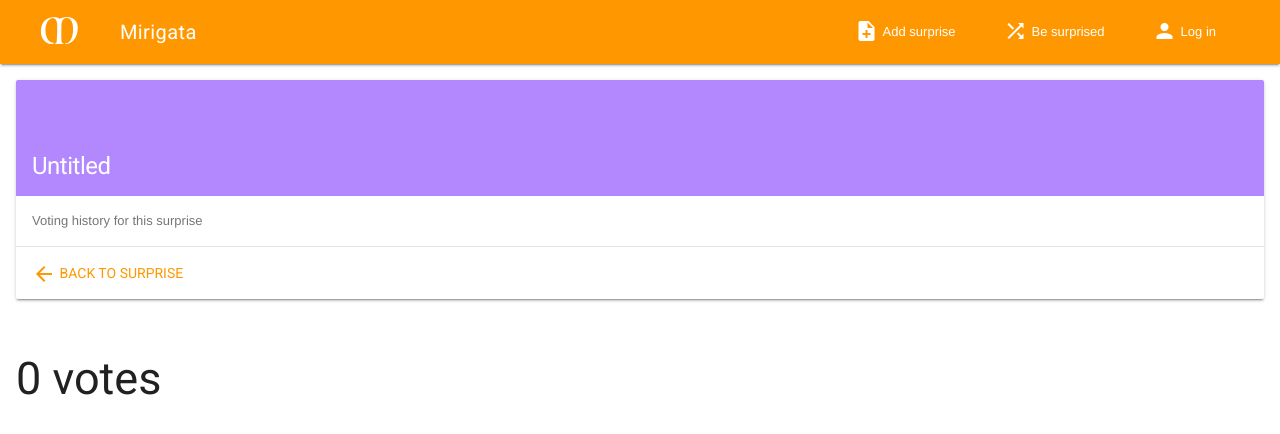
After one commit to mirigata/mirigata, a Django app: page /surprise/7SJryrDxcckECCQ22TdaDW/history in a window 1280 px wide. The commit adds this page. Shown: the top 434 px of the page. Run offline with Django 3.2, Linux system fonts and the light colour scheme; data comes from the database, SQL or seed files in the repository; data that the repository does not hold is empty.

Commit message:
Show voting history

```diff
--- a/mirigata/surprise/models.py
+++ b/mirigata/surprise/models.py
@@ -103,6 +103,7 @@ class Vote(models.Model):
     user = models.ForeignKey(auth.User)
     surprise = models.ForeignKey(Surprise, related_name="votes")
     amount = models.SmallIntegerField(choices=((1, 'Up'), (-1, 'Down')))
+    created = models.DateTimeField(auto_now_add=True)
 
     objects = VoteManager()
 
--- a/mirigata/website/templates/surprise/includes/surprise-detail.html
+++ b/mirigata/website/templates/surprise/includes/surprise-detail.html
@@ -10,7 +10,7 @@
 			<button type="submit"><i class="material-icons">thumb_up</i></button>
 		</form>
 
-		<a class="surprise__score" href="#" data-feature="voting history">{{ surprise.points }}</a>
+		<a class="surprise__score" href="{% url "surprise-vote-history" surprise.pk %}" data-feature="voting history">{{ surprise.points }}</a>
 
 		<form class="surprise__vote-down{% if vote.is_downvote %} surprise__vote-down--active{% endif %}" method="POST" action="{% url "surprise-vote-down" surprise.pk %}">
 			{% csrf_token %}
--- /dev/null
+++ b/mirigata/website/templates/website/surprise-history.html
@@ -0,0 +1,43 @@
+{% extends "website/base.html" %}
+{% load humanize %}
+
+{% block page %}
+
+	<article class="surprise surprise-detail">
+		<header>
+			<h1 class="surprise__title"><a href="{{ surprise.link }}">{{ surprise.title|default:"Untitled" }}</a></h1>
+		</header>
+
+		<section class="surprise__description">
+			Voting history for this surprise
+		</section>
+
+		<section class="surprise__actions">
+			<a href="{{ surprise.get_absolute_url }}"><i class="material-icons">arrow_back</i>
+				<span>back to surprise</span></a>
+		</section>
+	</article>
+
+	<section class="comment-list">
+		<h2>{{ history.count }} votes</h2>
+
+
+	{% for vote in history %}
+		<article class="comment">
+			<div class="comment__meta">
+				<span class="comment__author">
+					<a href="#" data-feature="author profile">{{ vote.user.username }}</a></span>
+				<span class="comment__points">
+					{% if vote.amount > 0 %}
+					upvoted this surprise
+					{% else %}
+					downvoted this surprise
+					{% endif %}
+				</span>
+				<span class="comment__posted">{{ vote.created|naturaltime }}</span>
+			</div>
+		</article>
+	{% endfor %}
+
+	</section>
+{% endblock page %}
--- a/mirigata/website/urls.py
+++ b/mirigata/website/urls.py
@@ -13,6 +13,7 @@ urlpatterns = [
     url('^surprise/(?P<pk>[a-zA-Z0-9]+)$', views.SurpriseDetailView.as_view(), name="surprise-detail"),
     url('^surprise/(?P<pk>[a-zA-Z0-9]+)/up', views.SurpriseUpvoteView.as_view(), name="surprise-vote-up"),
     url('^surprise/(?P<pk>[a-zA-Z0-9]+)/down', views.SurpriseDownvoteView.as_view(), name="surprise-vote-down"),
+    url('^surprise/(?P<pk>[a-zA-Z0-9]+)/history', views.SurpriseHistoryView.as_view(), name="surprise-vote-history"),
 
     url('^system/error$', views.error)
 ]
--- a/mirigata/website/views.py
+++ b/mirigata/website/views.py
@@ -94,3 +94,15 @@ class SurpriseUpvoteView(_SurpriseVoteView):
 
 class SurpriseDownvoteView(_SurpriseVoteView):
     form_class = forms.DownvoteCommand
+
+
+class SurpriseHistoryView(generic.DetailView):
+    template_name = "website/surprise-history.html"
+
+    def get_context_data(self, **kwargs):
+        context = super().get_context_data(**kwargs)
+        context['history'] = self.get_object().votes.order_by('-created')
+        return context
+
+    def get_queryset(self):
+        return models.Surprise.objects.select_related('creator')
```
Also changed, not shown: mirigata/surprise/migrations/0013_auto_20151110_1830.py (added).
